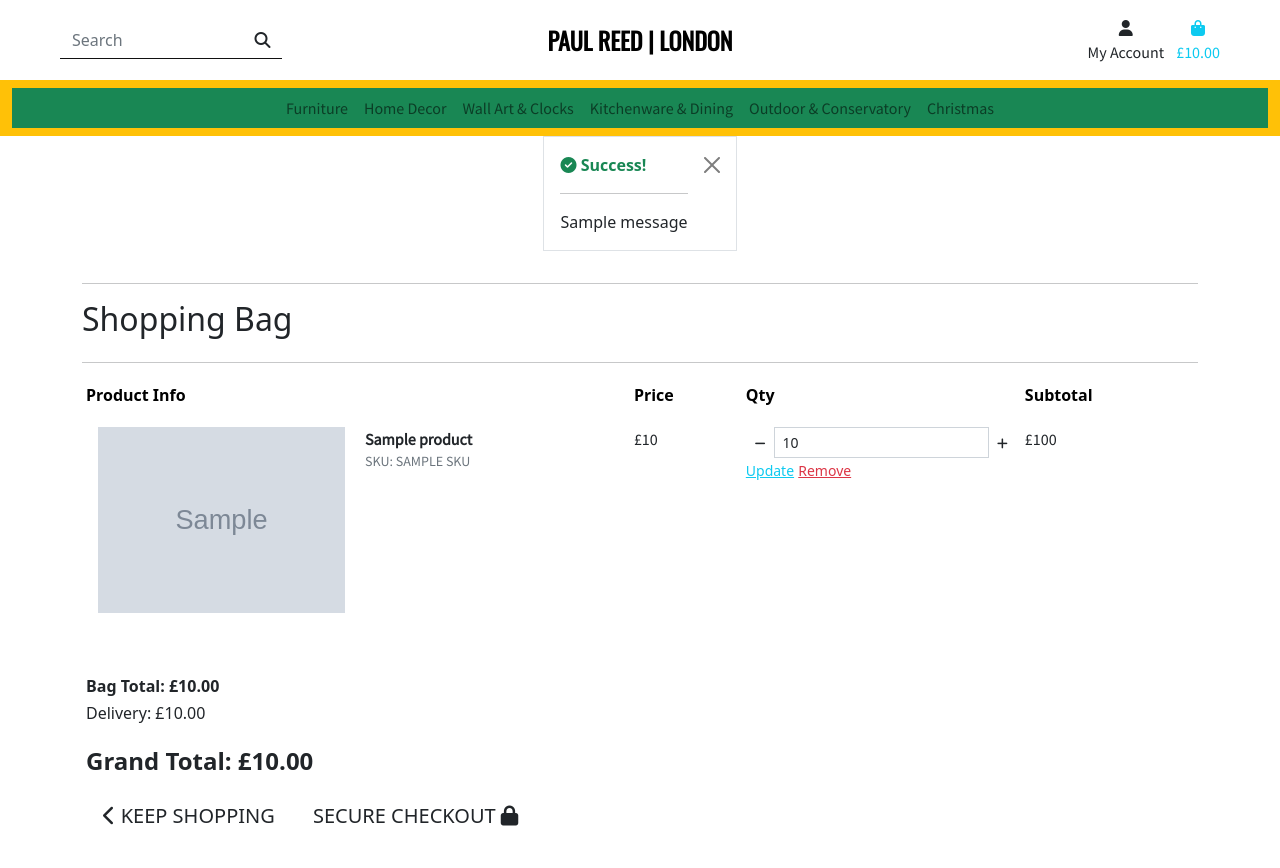
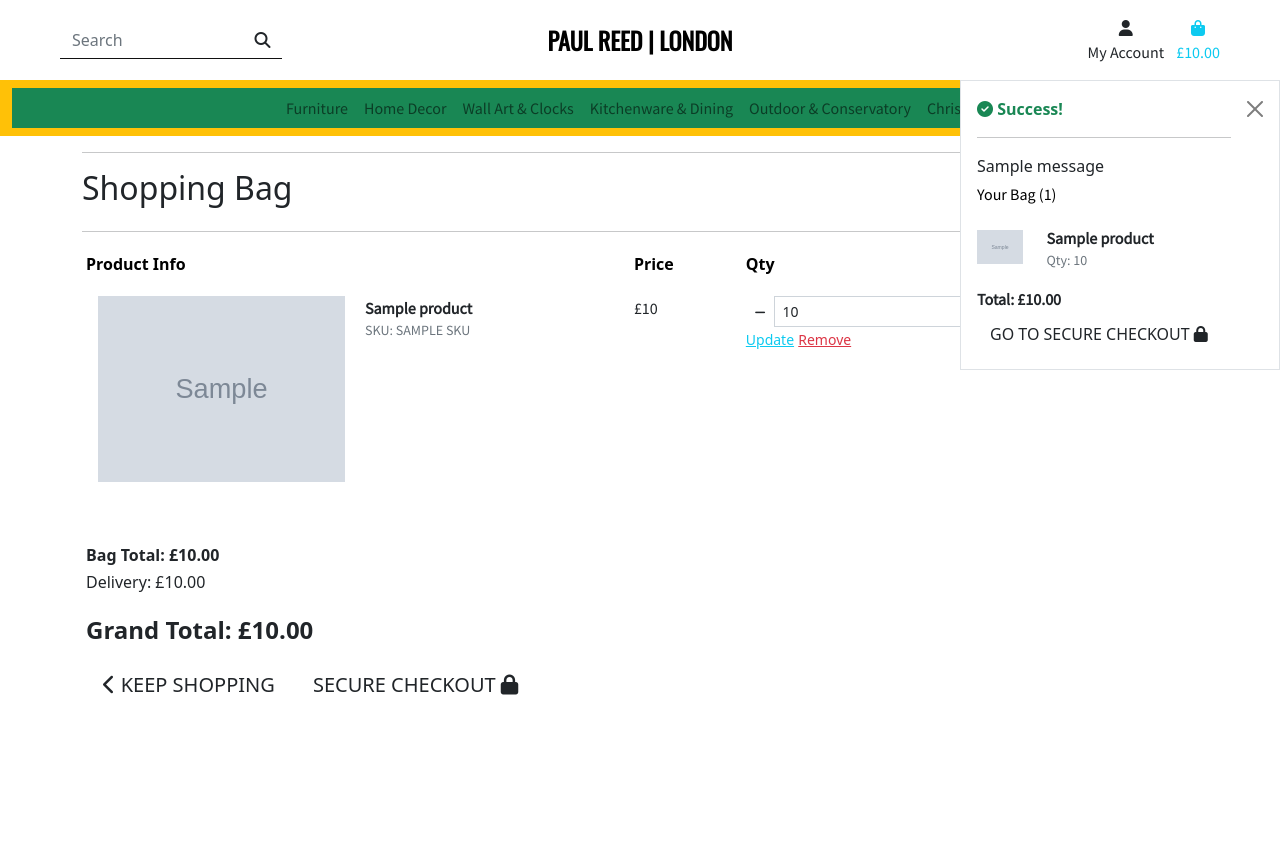
Before and after one commit to mattgriffindev/ci_msp4_v1, a Django app: template bag/templates/bag/bag.html in a window 1280 px wide. After the commit the page ends 695 px from the top, so only its background shows below. Run offline with Django 3.2, Linux system fonts and the light colour scheme; the template is opened without the code that fills it: most values are stand-ins (such as "Sample title", 1, 10 or a date in 2020); grey boxes marked "Sample" are stand-in pictures; one stand-in notice (Sample message) is shown; some libraries are stand-ins or nearby versions.

Commit message:
add notification css, shopping bag preview & additional messages

```diff
--- a/static/css/base.css
+++ b/static/css/base.css
@@ -154,13 +154,26 @@ li,
 	width: 100%;
   }
 
-/* ---------------------------------------------------------bootstrap-toasts-*/
+/* ---------------------------------------------------------bootstrap-alerts-*/
 
 .alert-container {
-    display:flex;
-	justify-content: center;
+	position: fixed;
+    top: 10%;
+    right: 0;
+
+
+
+	height: 20rem;
+	overflow-x: hidden;
+	overflow-y: auto;
     z-index: 99999999999;
 }
+
+/* .bag-notification-wrapper {
+    height: 100px;
+    overflow-x: hidden;
+    overflow-y: auto;
+} */
 
 /*--------------------------------------------------------------------footer-*/
 
@@ -239,3 +252,15 @@ li,
     left: 10%;
 	color: hotpink;
 }
+
+
+
+
+@media (min-width: 768px) {
+	.w-md-25 {
+	  width: 25% !important;
+	}
+	.h-md-75 {
+	  height: 25% !important;
+	}
+  }
--- a/templates/base.html
+++ b/templates/base.html
@@ -130,7 +130,7 @@
   <!--/navbar-->
 
   {% if messages %}
-  <div class="alert-container">
+  <div class="alert-container w-sm-100 w-md-25">
       {% for message in messages %}
         {% if message.level == DEFAULT_MESSAGE_LEVELS.ERROR %}
           {% include 'includes/alerts/alert_error.html' %}
--- a/templates/includes/alerts/alert_success.html
+++ b/templates/includes/alerts/alert_success.html
@@ -2,6 +2,47 @@
     <i class="fas fa-check-circle text-success"></i>
     <strong class="text-success">Success!</strong>
     <hr>
-    {{ message }}
+    <div class="row">
+        <div class="col">
+            {{ message }}
+        </div>
+    </div>
     <button type="button" class="btn-close" data-bs-dismiss="alert" aria-label="Close"></button>
+
+    {% if grand_total %}
+            <p class="logo-font bg-white text-black py-1">Your Bag ({{ product_count }})</p>
+            <div class="bag-notification-wrapper">
+                {% for item in bag_items %}
+                    <div class="row">
+                        <div class="col-3 my-1">
+                            <img class="w-100" src="{{ item.product.image1.url }}">
+                        </div>
+                        <div class="col-9">
+                            <p class="my-0"><strong>{{ item.product.name }}</strong></p>
+                            <p class="my-0 small text-muted">Qty: {{ item.quantity }}</p>
+                        </div>
+                    </div>
+                {% endfor %}
+            </div>
+            <div class="row">
+                <div class="col">
+                    <strong><p class="mt-3 mb-1">
+                        Total{% if free_delivery_delta > 0 %} (Exc. delivery){% endif %}:
+                        <span class="float-right">£{{ total|floatformat:2 }}</span>
+                    </p></strong>
+                    {% if free_delivery_delta > 0 %}
+                        <p class="mb-0 p-2 bg-warning shadow-sm text-center">
+                            Spend <strong>£{{ free_delivery_delta }}</strong> more to get free next day delivery!
+                        </p>
+                    {% endif %}
+                    <a href="{% url 'view_bag' %}" class="btn btn-block rounded-0">
+                        <span class="text-uppercase">Go To Secure Checkout</span>
+                        <span class="icon">
+                            <i class="fas fa-lock"></i>
+                        </span>
+                    </a>
+                </div>
+            </div>
+        {% endif %}
+
 </div>
```
Also changed, not shown: bag/views.py (+9 -2 lines), templates/includes/alerts/alert_error.html (+6 -12 lines).
